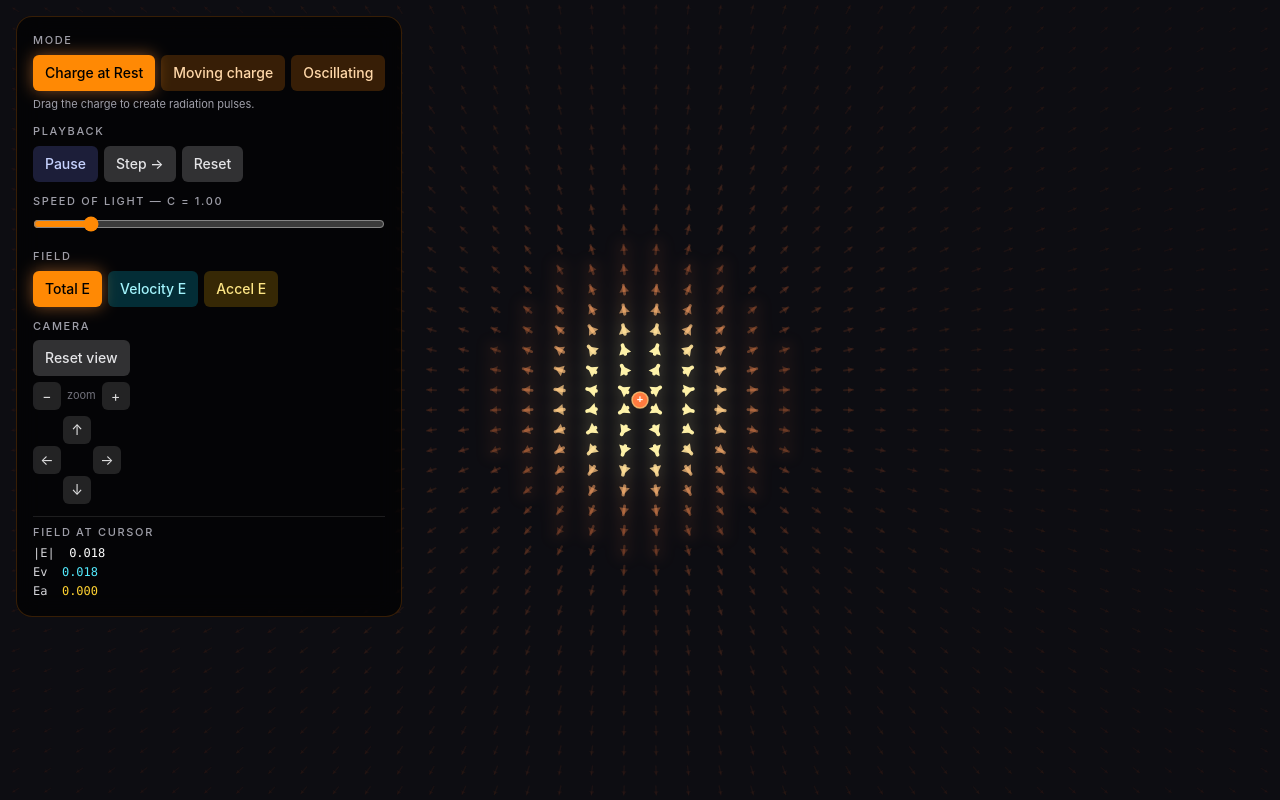
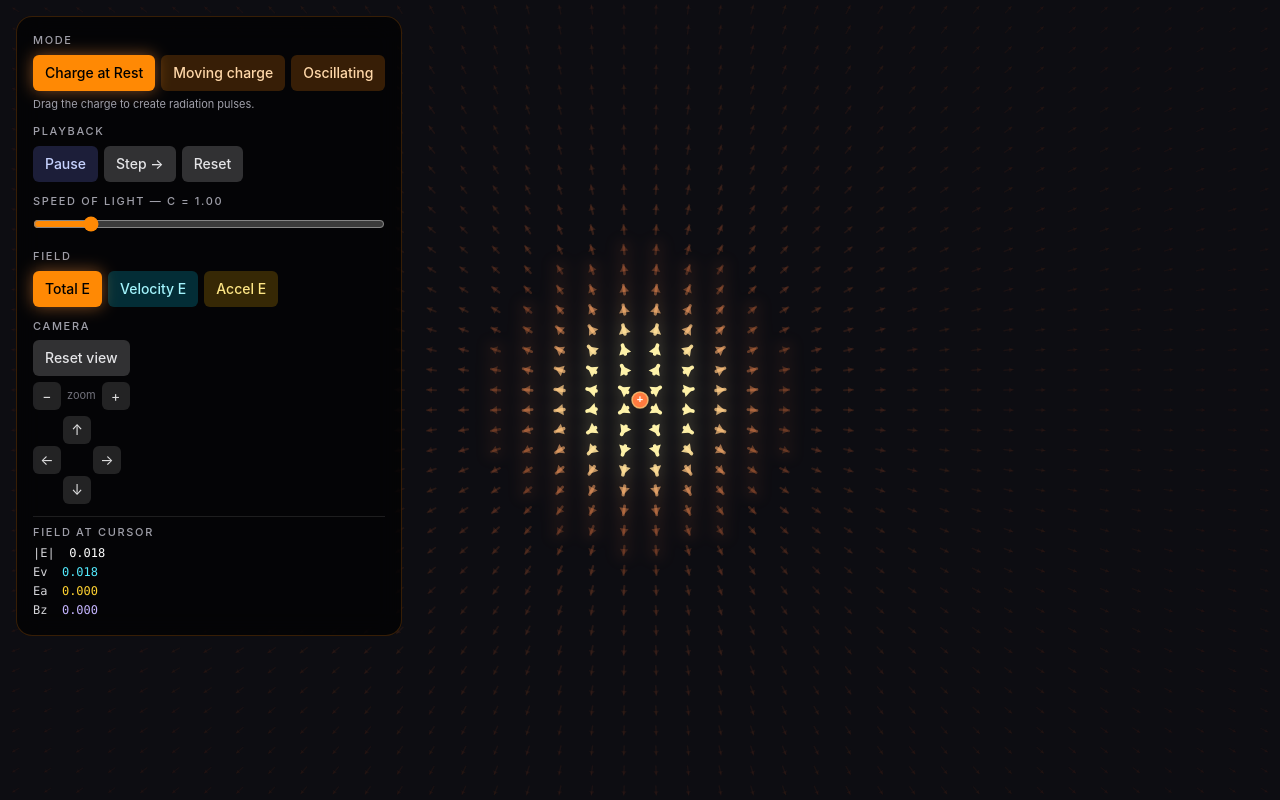
Before and after one commit to gowanuslobster/charge-radiation-sandbox, a React (Vite) app: page / in a window 1280 px wide. Both pictures are taken after a click on the button "Charge at Rest". Built offline with nearby package versions, Linux system fonts and the light colour scheme.

Commit message:
added Bz to the field at cursor readout

```diff
--- a/src/components/ControlPanel.tsx
+++ b/src/components/ControlPanel.tsx
@@ -214,6 +214,7 @@ export function ControlPanel({
             <div>|E|&nbsp;&nbsp;<span className="text-white">{readout.eTotal.toFixed(3)}</span></div>
             <div>Ev&nbsp;&nbsp;<span className="text-cyan-300">{readout.eVel.toFixed(3)}</span></div>
             <div>Ea&nbsp;&nbsp;<span className="text-amber-300">{readout.eAccel.toFixed(3)}</span></div>
+            <div>Bz&nbsp;&nbsp;<span className="text-violet-300">{readout.bZ.toFixed(3)}</span></div>
           </div>
         </div>
       )}
--- a/src/components/useCursorReadout.ts
+++ b/src/components/useCursorReadout.ts
@@ -18,7 +18,7 @@ import type { SimConfig, Vec2 } from '@/physics/types';
 import type { WorldBounds } from '@/rendering/worldSpace';
 import { evaluateLienardWiechertField } from '@/physics/lienardWiechert';
 
-export type CursorReadout = { eTotal: number; eVel: number; eAccel: number } | null;
+export type CursorReadout = { eTotal: number; eVel: number; eAccel: number; bZ: number } | null;
 
 interface UseCursorReadoutOptions {
   canvasRef:               RefObject<HTMLCanvasElement | null>;
@@ -135,6 +135,7 @@ export function useCursorReadout({
           eTotal: Math.sqrt(result.eTotal.x ** 2 + result.eTotal.y ** 2),
           eVel:   Math.sqrt(result.eVel.x   ** 2 + result.eVel.y   ** 2),
           eAccel: Math.sqrt(result.eAccel.x  ** 2 + result.eAccel.y  ** 2),
+          bZ:     result.bZ,
         });
       } else {
         setReadout(null);
```
